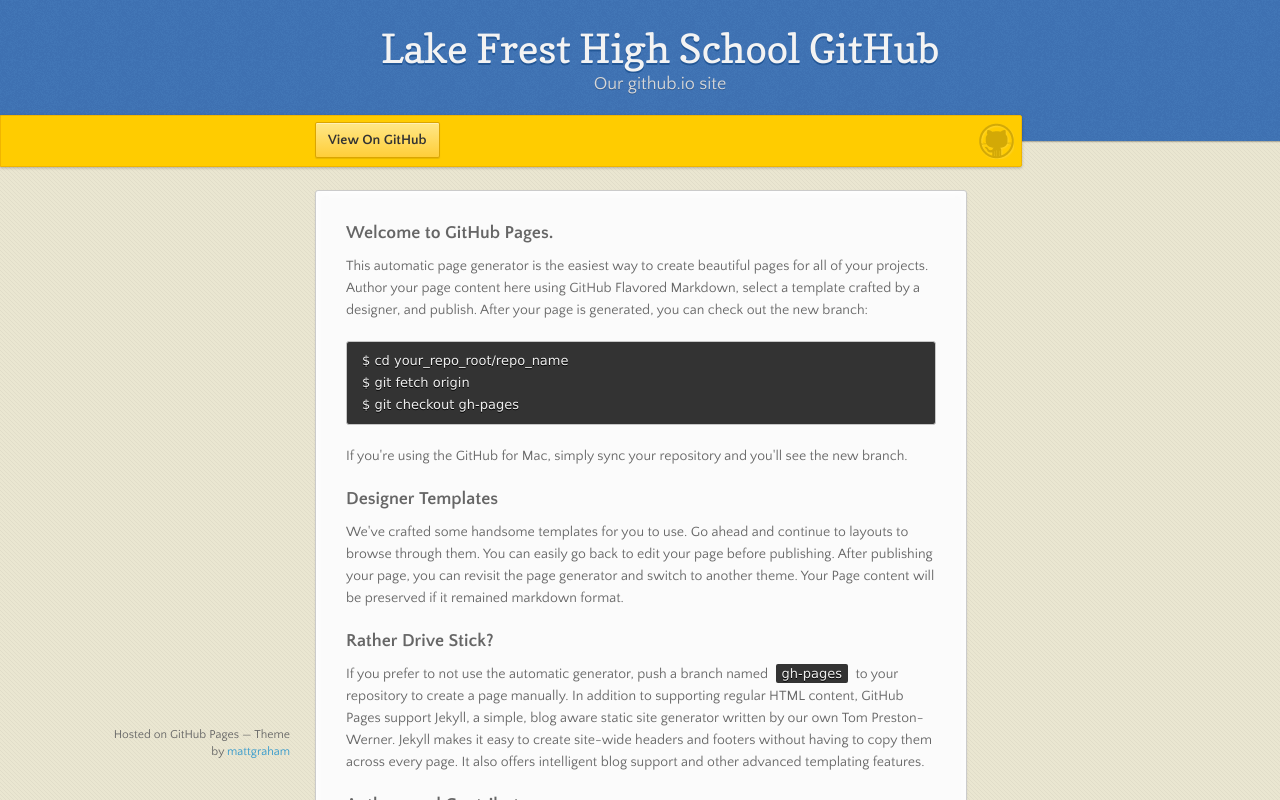
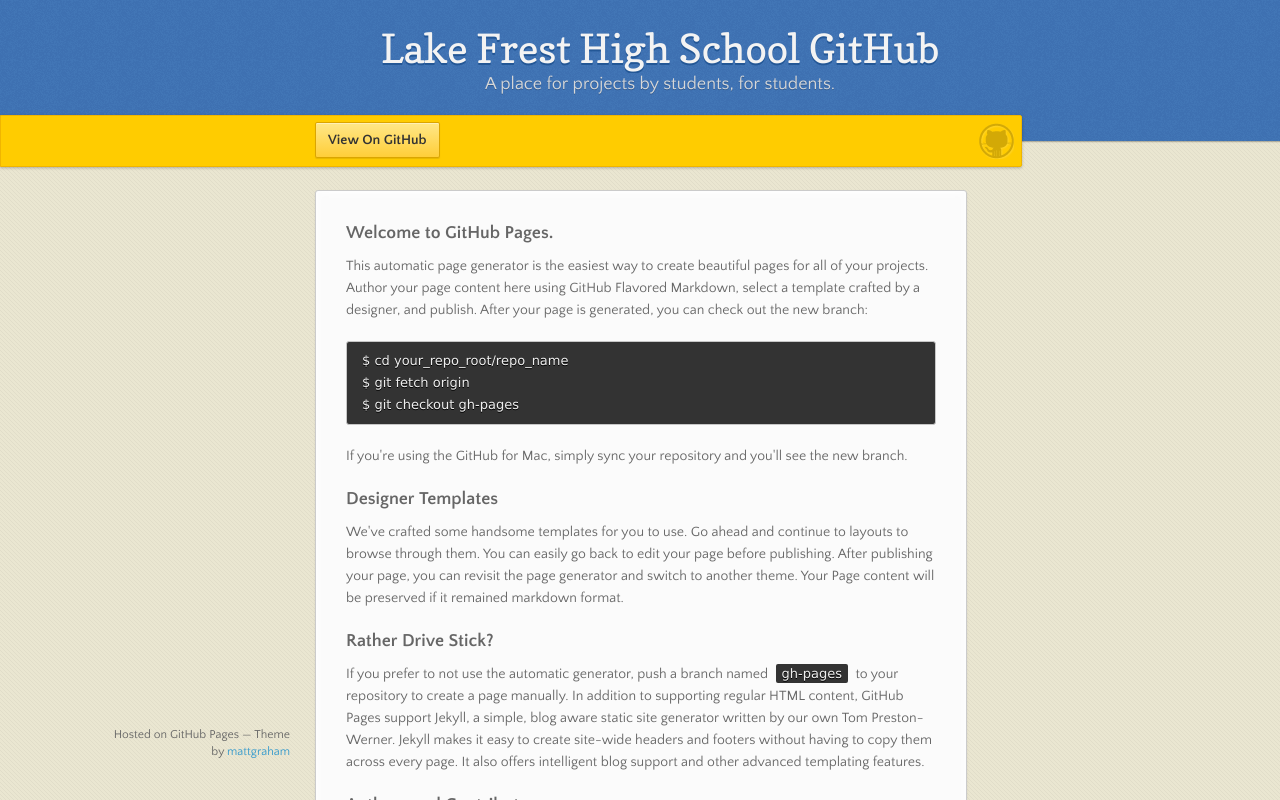
Before and after one commit to LFHS/lfhs.github.io, a plain HTML site: page index.html in a window 1280 px wide. Shown: the top 800 px of the page. Drawn offline with nearby package versions, Linux system fonts and the light colour scheme.

Commit message:
Update index.html

```diff
--- a/index.html
+++ b/index.html
@@ -18,7 +18,7 @@
 
       <header>
         <h1>Lake Frest High School GitHub</h1>
-        <p>Our github.io site</p>
+        <p>A place for projects by students, for students.</p>
       </header>
 
       <div id="banner">
```
